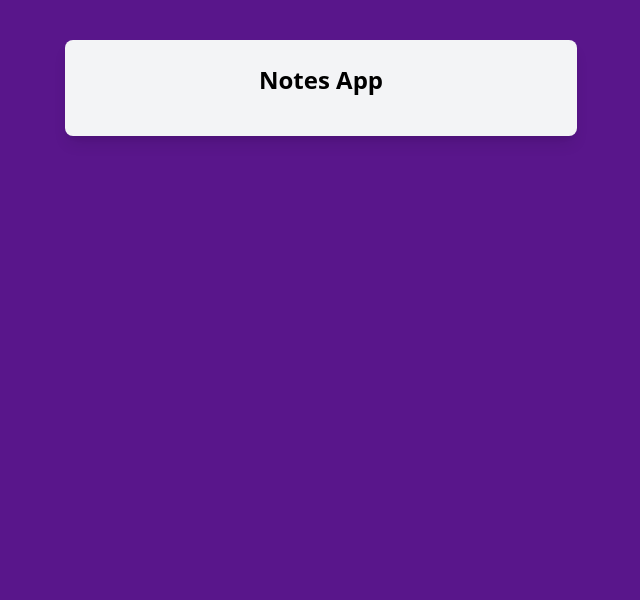
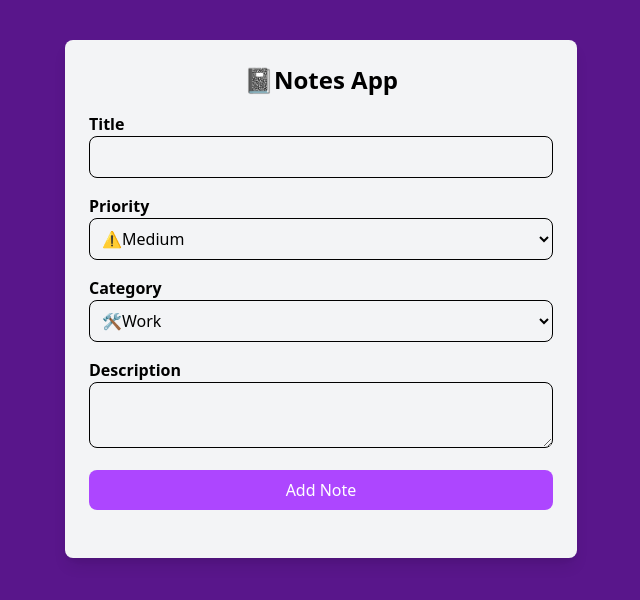
Before and after one commit to Connok/notes-app, a React (Vite) app: page / in a window 1280 px wide. Shown: the top 600 px of the page, without its empty margins (319-959 px from the left). Built offline with nearby package versions, Linux system fonts and the light colour scheme.

Commit message:
created form layout

```diff
--- a/src/App.jsx
+++ b/src/App.jsx
@@ -1,7 +1,9 @@
+import Form from "./components/NoteForm";
 const App = () => {
   return (
     <div className="max-w-lg mx-auto mt-10 p-6 bg-gray-100 rounded-lg shadow-lg">
-      <h2 className="text-2xl font-bold - mb-4 text-center">Notes App</h2>
+      <h2 className="text-2xl font-bold - mb-4 text-center">📓Notes App</h2>
+      <Form />
     </div>
   );
 };
--- /dev/null
+++ b/src/components/NoteForm.jsx
@@ -0,0 +1,70 @@
+import { useState } from "react";
+
+const NoteForm = () => {
+  const [title, setTitle] = useState("");
+  const [priority, setPriority] = useState("medium");
+  const [category, setCategory] = useState("work");
+  const [description, setDescription] = useState("");
+
+  return (
+    <form className="mb-6">
+      <div className="mb-4">
+        <label htmlFor="title" className="block font-semibold">
+          Title
+        </label>
+        <input
+          type="text"
+          className="w-full p-2 border rounded-lg"
+          value={title}
+          onChange={(e) => setTitle(e.target.value)}
+        />
+      </div>
+      <div className="mb-4">
+        <label htmlFor="priority" className="block font-semibold">
+          Priority
+        </label>
+        <select
+          type="text"
+          className="w-full p-2 border rounded-lg"
+          value={priority}
+          onChange={(e) => setPriority(e.target.value)}
+        >
+          <option value="high">🚨High</option>
+          <option value="medium">⚠️Medium</option>
+          <option value="low">🐢Low</option>
+        </select>
+      </div>
+      <div className="mb-4">
+        <label htmlFor="category" className="block font-semibold">
+          Category
+        </label>
+        <select
+          type="text"
+          className="w-full p-2 border rounded-lg"
+          value={category}
+          onChange={(e) => setCategory(e.target.value)}
+        >
+          <option value="work">🛠️Work</option>
+          <option value="personal">🎈Personal</option>
+          <option value="ideas">🤯Ideas</option>
+        </select>
+      </div>
+      <div className="mb-4">
+        <label htmlFor="description" className="block font-semibold">
+          Description
+        </label>
+        <textarea
+          type="text"
+          className="w-full p-2 border rounded-lg"
+          value={description}
+          onChange={(e) => setDescription(e.target.value)}
+        ></textarea>
+      </div>
+      <button className="w-full bg-purple-500 text-white py-2 rounded-lg curser-pointer hover:bg-purple-600">
+        Add Note
+      </button>
+    </form>
+  );
+};
+
+export default NoteForm;
```
Also changed, not shown: 1 other file (tests, documents, lock files or other folders).
